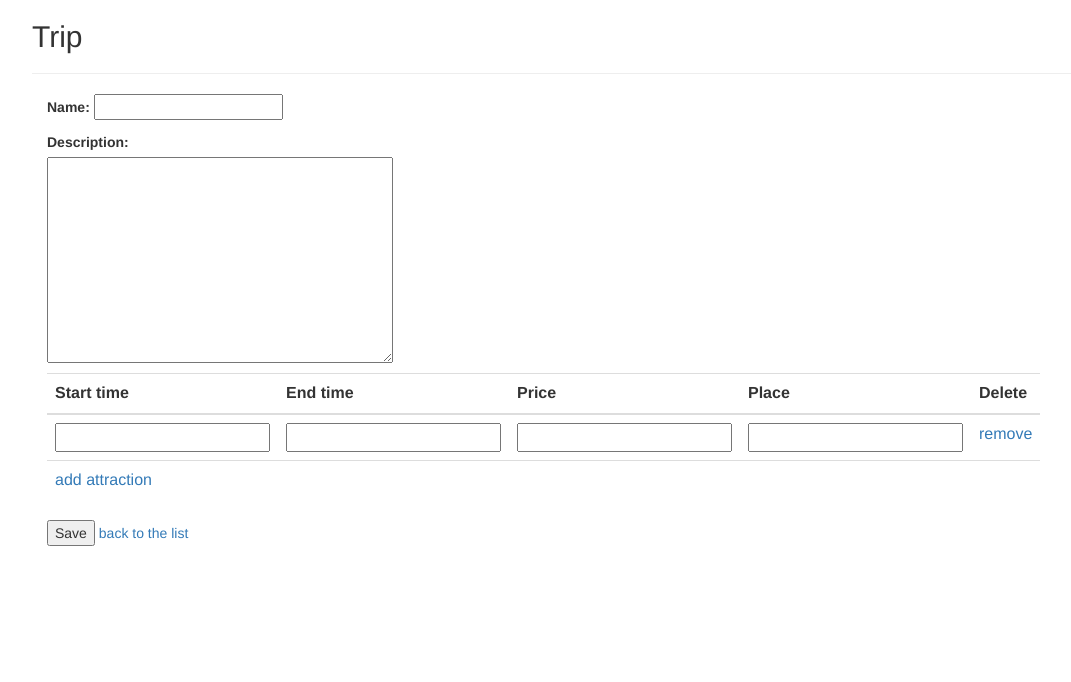
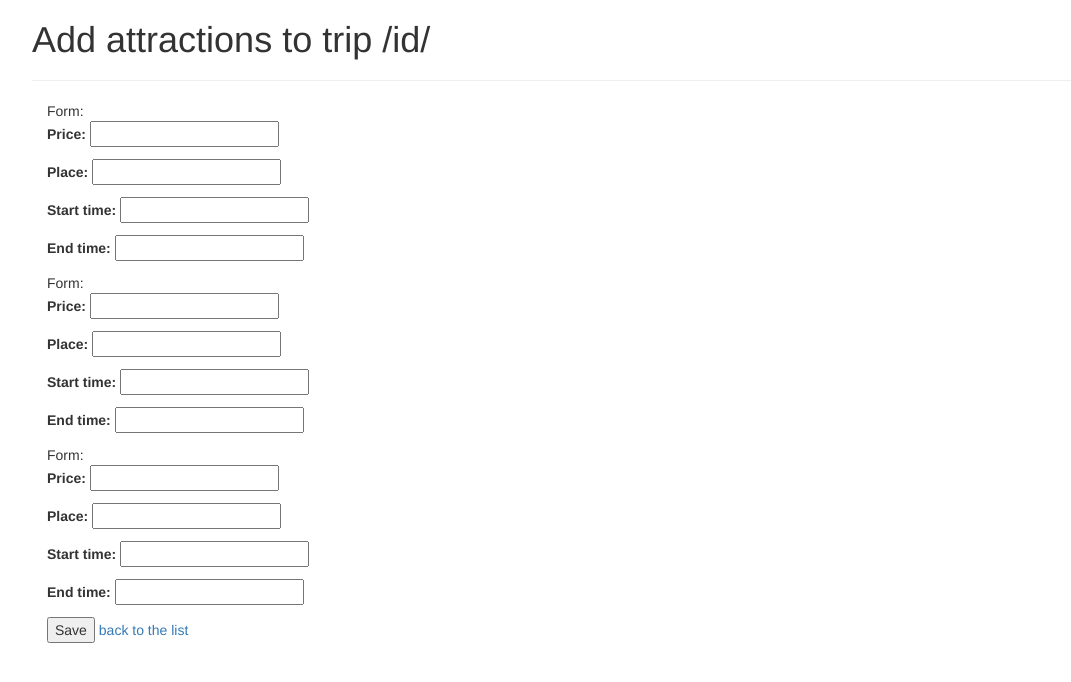
Before and after one commit to norseny/TripPlanner, a Django app: page /trip/add/attraction/1/ in a window 1280 px wide. Shown: the part 40-722 px from the top of the page, without its empty margins (38-1109 px from the left). Run offline with Django 3.2, Linux system fonts and the light colour scheme; the visitor is signed in with stand-in values (Sample User, id 1); some libraries are stand-ins or nearby versions.

Commit message:
CBV FormView based on modelformset

```diff
--- a/tripplanner/forms/trip_forms.py
+++ b/tripplanner/forms/trip_forms.py
@@ -1,4 +1,4 @@
-from django.forms import ModelForm, inlineformset_factory
+from django.forms import Form, ModelForm, inlineformset_factory, formset_factory
 
 from tripplanner.models import *
 
@@ -15,5 +15,6 @@ class AttractionForm(ModelForm):
         exclude = ()
 
 
-AttractionFormSet = inlineformset_factory(Trip, Attraction,
-                                            form=AttractionForm, extra=1)
+# AttractionFormSet = inlineformset_factory(Trip, Attraction, form=AttractionForm, extra=1)
+
+AttractionFormSet = formset_factory(Attraction, extra=1)
--- /dev/null
+++ b/tripplanner/templates/tripplanner/attraction_trip_create_form.html
@@ -0,0 +1,59 @@
+{% extends "base.html" %}
+{% load static %}
+
+{% block title %}{% endblock %}
+{% block content %}
+    <h1>Add attractions to trip /id/
+    </h1>
+    <hr>
+    <div class="col-md-4">
+        <form action="" method="post">{% csrf_token %}
+            {{ form.management_form }}
+            {% for el in form %}
+                Form:
+                {{ el.as_p }}
+
+{#                   {{ el.price }} {{ el.place }} {{ el.start_time }} {{ el.end_time }}#}
+                {% endfor %}
+
+
+{#                    <table class="table">#}
+{#                        {{ attractions.management_form }}#}
+{#                        {% for form in attractions.forms %}#}
+{#                            {% if forloop.first %}#}
+{#                                <thead>#}
+{#                                <tr>#}
+{#                                    {% for field in form.visible_fields %}#}
+{#                                        <th>{{ field.label|capfirst }}</th>#}
+{#                                    {% endfor %}#}
+{#                                </tr>#}
+{#                                </thead>#}
+{#                            {% endif %}#}
+{#                            <tr class="{% cycle row1 row2 %} formset_row">#}
+{#                                {% for field in form.visible_fields %}#}
+{#                                    <td>#}
+{#                                        {% if forloop.first %}#}
+{#                                            {% for hidden in form.hidden_fields %}#}
+{#                                                {{ hidden }}#}
+{#                                            {% endfor %}#}
+{#                                        {% endif %}#}
+{#                                        {{ field.errors.as_ul }}#}
+{#                                        {{ field }}#}
+{#                                    </td>#}
+{#                                {% endfor %}#}
+{#                            </tr>#}
+{#                        {% endfor %}#}
+{#                    </table>#}
+        <input type="submit" value="Save"/> <a href="{% url 'trip-list' %}">back to the list</a>
+        </form>
+    </div>
+    <script src="//ajax.googleapis.com/ajax/libs/jquery/2.1.3/jquery.min.js"></script>
+    <script src="{% static 'formset/jquery.formset.js' %}"></script>
+    <script type="text/javascript">
+        $('.formset_row').formset({
+            addText: 'add attraction',
+            deleteText: 'remove',
+            prefix: 'attractions_set'
+        });
+    </script>
+{% endblock %}
--- a/tripplanner/templates/tripplanner/trip_create_form.html
+++ b/tripplanner/templates/tripplanner/trip_create_form.html
@@ -8,7 +8,8 @@
     <div class="col-md-4">
         <form action="" method="post">{% csrf_token %}
             {{ form.as_p }}
-            <input type="submit" value="Save"/> <a href="{% url 'trip-list' %}">back to the list</a>
+            <input type="submit" value="Save"/>
+            <a href="{% url 'trip-list' %}">back to the list</a>
         </form>
     </div>
 {% endblock %}
--- a/tripplanner/templates/tripplanner/trip_detail.html
+++ b/tripplanner/templates/tripplanner/trip_detail.html
@@ -9,8 +9,5 @@
                 <li>Description: {{ trip.description }}</li>
                 <li>Created by: {{ trip.created_by }}</li>
         </ul>
-        <p>
-            <a href="{% url 'trip-add' %}">add a trip</a>
-        </p>
     </div>
 {% endblock %}
--- a/tripplanner/views/trip_views.py
+++ b/tripplanner/views/trip_views.py
@@ -1,12 +1,12 @@
 from django.urls import reverse_lazy, reverse
 from django.db import transaction
 from django.views.generic.edit import CreateView, UpdateView, DeleteView
-from django.views.generic import ListView, DetailView
+from django.views.generic import ListView, DetailView, FormView
 from django.http import HttpResponseRedirect
+from django.forms import modelformset_factory
 
 from tripplanner.models import *
 from tripplanner.forms import AttractionFormSet
-
 
 class TripList(ListView):
     model = Trip
@@ -22,7 +22,7 @@ class TripCreate(CreateView):
     fields = ['name', 'description', 'start_time', 'end_time']
 
     def get_success_url(self):
-         return reverse('trip-add-attraction', kwargs={'trip_id': self.object.id} )
+        return reverse('trip-add-attraction', kwargs={'trip_id': self.object.id})
 
     def form_valid(self, form):
         with transaction.atomic():
@@ -32,31 +32,54 @@ class TripCreate(CreateView):
             return HttpResponseRedirect(self.get_success_url())
 
 
-class TripAttractionCreate(CreateView):
-    model = Trip
-    fields = ['name', 'description']
-    success_url = reverse_lazy('trip-list')
+class TripAttractionCreate(FormView):
+    form_class = modelformset_factory(
+        Attraction,
+        fields=['price', 'place', 'start_time', 'end_time'],
+        extra=3
+    )
+    success_url = reverse_lazy('trip-list') #todo: do accomodation/journey
+    template_name = 'tripplanner/attraction_trip_create_form.html'
 
-    def get_context_data(self, **kwargs):
-        data = super(TripAttractionCreate, self).get_context_data(**kwargs)
-        if self.request.POST:
-            data['attractions'] = AttractionFormSet(self.request.POST) #todo: takes only last line
-        else:
-            data['attractions'] = AttractionFormSet()
-        return data
+    def get_form_kwargs(self):
+        kwargs = super(TripAttractionCreate, self).get_form_kwargs()
+        kwargs["queryset"] = Attraction.objects.none()
+        return kwargs
 
     def form_valid(self, form):
-        context = self.get_context_data()
-        attractions = context['attractions']
-        with transaction.atomic():
-            if isinstance(form.instance, Trip):
-                form.instance.created_by = self.request.user
-            self.object = form.save()
+        for sub_form in form:
+            if sub_form.has_changed():
+                sub_form.save()
 
-            if attractions.is_valid():
-                attractions.instance = self.object
-                attractions.save()
         return super(TripAttractionCreate, self).form_valid(form)
+
+
+#
+# class TripAttractionCreate(CreateView):
+#     model = Trip
+#     fields = ['name', 'description']
+#     success_url = reverse_lazy('trip-list')
+#
+#     def get_context_data(self, **kwargs):
+#         data = super(TripAttractionCreate, self).get_context_data(**kwargs)
+#         if self.request.POST:
+#             data['attractions'] = AttractionFormSet(self.request.POST)  # todo: takes only last line
+#         else:
+#             data['attractions'] = AttractionFormSet()
+#         return data
+#
+#     def form_valid(self, form):
+#         context = self.get_context_data()
+#         attractions = context['attractions']
+#         with transaction.atomic():
+#             if isinstance(form.instance, Trip):
+#                 form.instance.created_by = self.request.user
+#                 self.object = form.save()
+#
+#             if attractions.is_valid():
+#                 attractions.instance = self.object
+#                 attractions.save()
+#         return super(TripAttractionCreate, self).form_valid(form)
 
 
 class TripUpdate(UpdateView):
```
